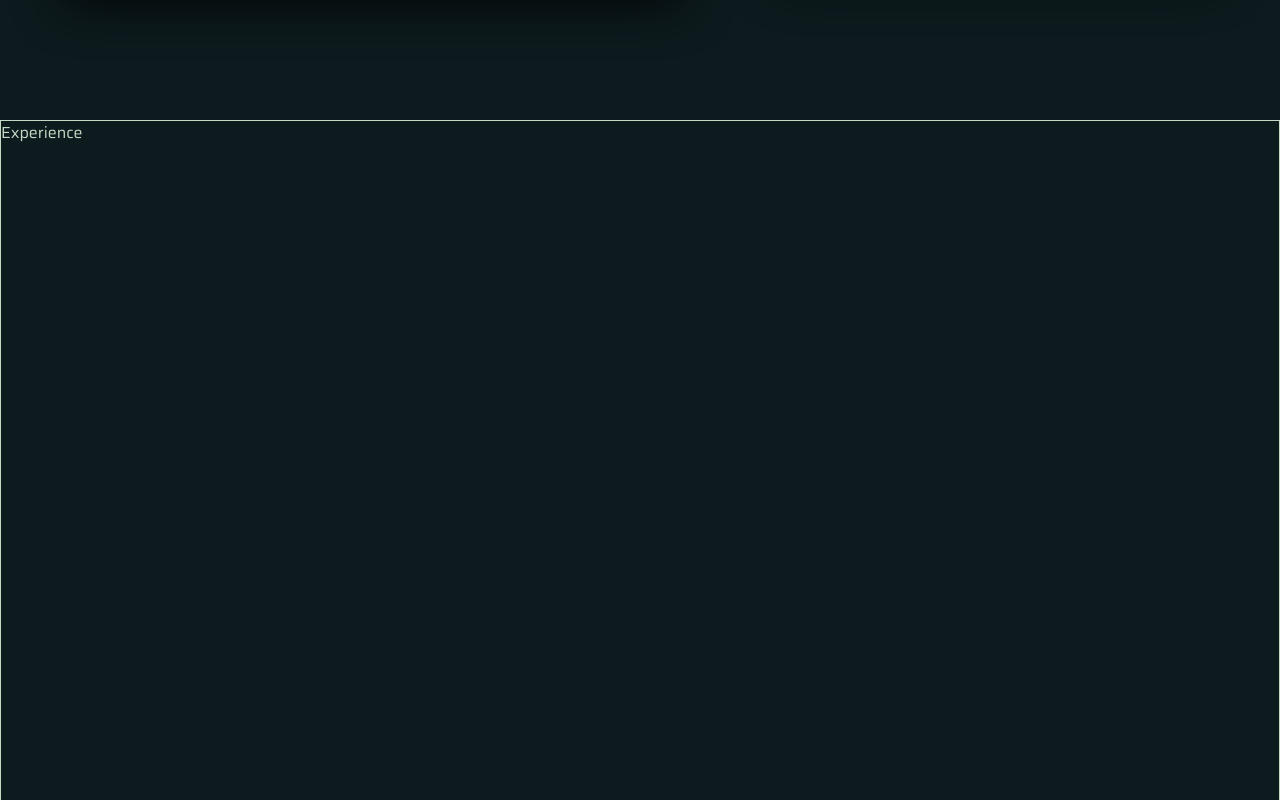
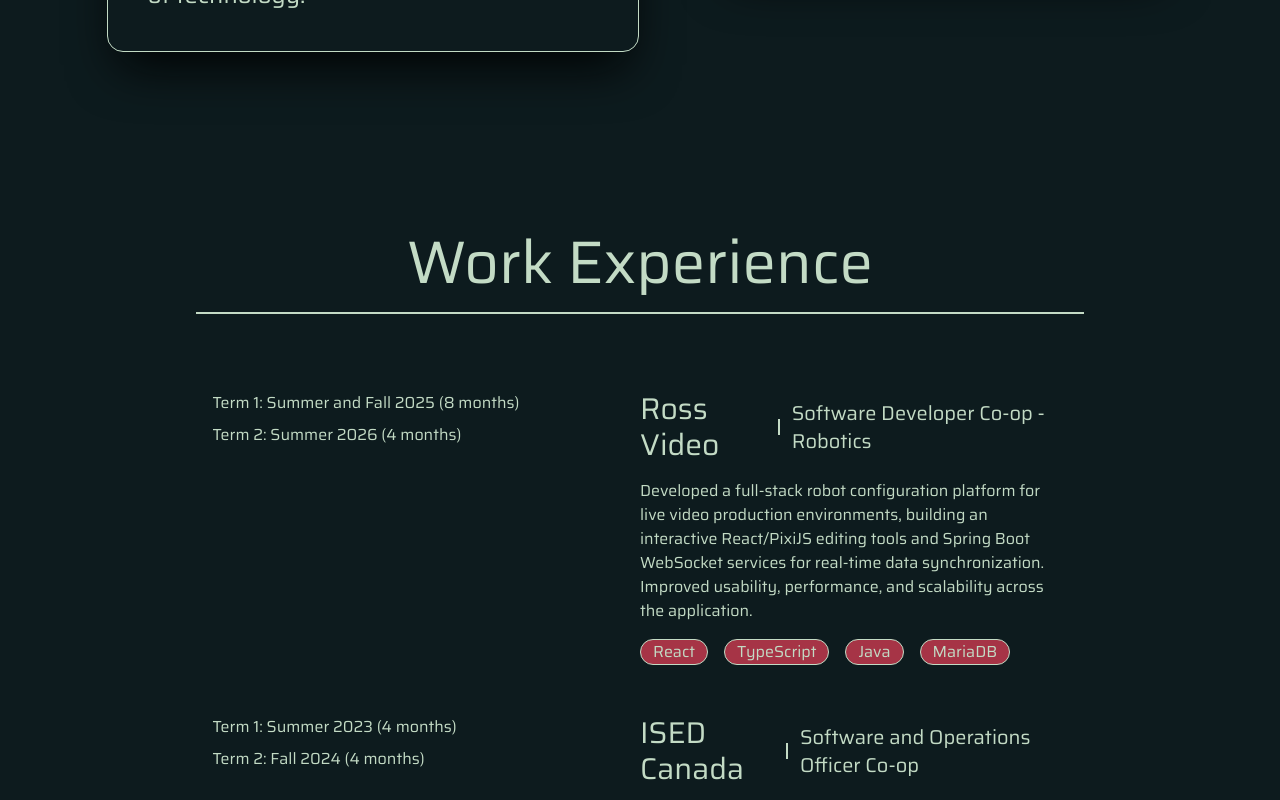
Before and after one commit to Egzavyer/portfolio, a React (Vite) app: page / in a window 1280 px wide. Shown: the part 1480-2280 px from the top of the page. Built offline with nearby package versions, Linux system fonts and the light colour scheme.

Commit message:
feat: work experience page

```diff
--- a/i18n/locales/en/translation.json
+++ b/i18n/locales/en/translation.json
@@ -19,5 +19,24 @@
     "techs": {
       "title": "Tools I Reach For"
     }
+  },
+  "experience": {
+    "title": "Work Experience",
+    "work": {
+      "rossvideo": {
+        "term1": "Term 1: Summer and Fall 2025 (8 months)",
+        "term2": "Term 2: Summer 2026 (4 months)",
+        "company": "Ross Video",
+        "title": "Software Developer Co-op - Robotics",
+        "description": "Developed a full-stack robot configuration platform for live video production environments, building an interactive React/PixiJS editing tools and Spring Boot WebSocket services for real-time data synchronization. Improved usability, performance, and scalability across the application."
+      },
+      "ised": {
+        "term1": "Term 1: Summer 2023 (4 months)",
+        "term2": "Term 2: Fall 2024 (4 months)",
+        "company": "ISED Canada",
+        "title": "Software and Operations Officer Co-op",
+        "description": "Developed and maintained internal tools and Salesforce applications to support large-scale telecommunications programs. Automated workflows using Java, SQL, VBA, and Salesforce, improving operational efficiency while collaborating with engineering teams and stakeholders to streamline project delivery."
+      }
+    }
   }
 }
--- a/src/App.tsx
+++ b/src/App.tsx
@@ -10,7 +10,7 @@
   const experienceSectionRef = useRef<HTMLDivElement | null>(null);
   const projectsSectionRef = useRef<HTMLDivElement | null>(null);
   return (
-    <div className="min-h-screen w-full bg-primary text-text font-saira overflow-hidden">
+    <div className="min-h-screen w-full flex flex-col items-center bg-primary text-text font-saira overflow-hidden">
       <Hero
         aboutSectionRef={aboutSectionRef}
         experienceSectionRef={experienceSectionRef}
--- a/src/components/About.tsx
+++ b/src/components/About.tsx
@@ -20,9 +20,9 @@
     <div
       id="about"
       ref={aboutSectionRef}
-      className="min-h-screen flex items-center justify-center"
+      className="min-h-screen flex items-center justify-center w-10/12 "
     >
-      <div className="flex flex-col justify-center items-center gap-20 w-11/12 text-center xl:text-left xl:flex-row xl:justify-between">
+      <div className="flex flex-col justify-center items-center gap-20 text-center xl:text-left xl:flex-row xl:justify-between">
         <div className="flex flex-col flex-1 gap-3 border border-text p-10 rounded-2xl shadow-2xl shadow-primary-900 ">
           <h1 className="text-3xl xl:text-6xl">{t("about.blurb.title")}</h1>
           <div className="border w-full border-text" />
--- a/src/components/Experience.tsx
+++ b/src/components/Experience.tsx
@@ -1,17 +1,99 @@
 import type { RefObject } from "react";
+import { useTranslation } from "react-i18next";
 
 type ExperienceProps = {
   experienceSectionRef: RefObject<HTMLDivElement | null>;
 };
 
 export function Experience({ experienceSectionRef }: ExperienceProps) {
+  const { t } = useTranslation();
   return (
     <div
       id="experience"
       ref={experienceSectionRef}
-      className="min-h-screen border"
+      className="min-h-screen flex flex-col w-10/12 items-center"
     >
-      <div className="flex ">Experience</div>
+      <div className="flex flex-col gap-15 w-10/12 items-center justify-center ">
+        <div className="flex flex-col gap-5 w-full">
+          <div className="text-3xl text-center xl:text-6xl pt-28">
+            {t("experience.title")}
+          </div>
+          <div className="border w-full" />
+        </div>
+        <ul className="flex flex-col items-center justify-center w-fit gap-4">
+          <WorkExperience
+            dates={[
+              t("experience.work.rossvideo.term1"),
+              t("experience.work.rossvideo.term2"),
+            ]}
+            company={t("experience.work.rossvideo.company")}
+            title={t("experience.work.rossvideo.title")}
+            description={t("experience.work.rossvideo.description")}
+            technologies={["React", "TypeScript", "Java", "MariaDB"]}
+          />
+          <WorkExperience
+            dates={[
+              t("experience.work.ised.term1"),
+              t("experience.work.ised.term2"),
+            ]}
+            company={t("experience.work.ised.company")}
+            title={t("experience.work.ised.title")}
+            description={t("experience.work.ised.description")}
+            technologies={["Java", "SQL", "Salesforce", "Apex"]}
+          />
+        </ul>
+      </div>
     </div>
   );
 }
+
+type WorkExperienceProps = {
+  dates: string[];
+  company: string;
+  title: string;
+  description: string;
+  technologies: string[];
+};
+
+function WorkExperience({
+  dates,
+  company,
+  title,
+  description,
+  technologies,
+}: WorkExperienceProps) {
+  return (
+    <li className="grid p-4 border border-transparent hover:border-accent hover:shadow-2xl shadow-primary-900 rounded-2xl xl:grid-cols-2">
+      <ul className="flex flex-col gap-2">
+        {dates.map((date) => {
+          return <li key={date}>{date}</li>;
+        })}
+      </ul>
+      <div className="flex flex-col flex-1 gap-4 w-full">
+        <div className="flex flex-row items-center gap-3">
+          <h1 className="text-xl xl:text-3xl">{company}</h1>
+          <div className="border h-4" />
+          <h2 className="text-md xl:text-xl">{title}</h2>
+        </div>
+        <p>{description}</p>
+        <ul className="flex flex-row flex-wrap gap-4">
+          {technologies.map((tech) => {
+            return <WorkTechnology key={tech} label={tech} />;
+          })}
+        </ul>
+      </div>
+    </li>
+  );
+}
+
+type WorkTechnologyProps = {
+  label: string;
+};
+
+function WorkTechnology({ label }: WorkTechnologyProps) {
+  return (
+    <li className="border rounded-full px-3 w-fit h-fit bg-accent text-center">
+      {label}
+    </li>
+  );
+}
--- a/src/index.css
+++ b/src/index.css
@@ -19,7 +19,6 @@
   --color-primary-700: var(--primary-700);
   --color-primary-800: var(--primary-800);
   --color-primary-900: var(--primary-900);
-  --color-secondary: var(--secondary);
   --color-text: var(--text);
   --color-accent: var(--accent);
 
@@ -37,13 +36,12 @@
   --primary-700: oklch(12.898% 0.00931 211.445);
   --primary-800: oklch(11.162% 0.00685 225.019);
   --primary-900: oklch(9.106% 0.00904 195.746);
-  --secondary: oklch(69.242% 0.06351 331.611);
   --text: oklch(86.753% 0.03939 147.694);
   --accent: oklch(49.79% 0.14893 15.274);
 }
 
 [data-theme="light"] {
-  --primary: oklch(92.916% 0.01583 31.685);
+  --primary: #f2e4e1;
   --primary-100: oklch(85.83% 0.01476 27.691);
   --primary-200: oklch(78.565% 0.01397 28.564);
   --primary-300: oklch(71.278% 0.01088 32.159);
@@ -53,9 +51,8 @@
   --primary-700: oklch(39.159% 0.00678 17.086);
   --primary-800: oklch(30.289% 0.00337 48.224);
   --primary-900: oklch(20.577% 0.00158 16.47);
-  --secondary: oklch(72.657% 0.08483 156.702);
-  --text: oklch(29.974% 0.05101 329.674);
-  --accent: oklch(56.723% 0.17731 279.516);
+  --text: #3c243a;
+  --accent: #79b791;
 }
 
 [data-theme="dark"] {
@@ -69,7 +66,6 @@
   --primary-700: oklch(12.898% 0.00931 211.445);
   --primary-800: oklch(11.162% 0.00685 225.019);
   --primary-900: oklch(9.106% 0.00904 195.746);
-  --secondary: oklch(69.242% 0.06351 331.611);
   --text: oklch(86.753% 0.03939 147.694);
   --accent: oklch(49.79% 0.14893 15.274);
 }
```
